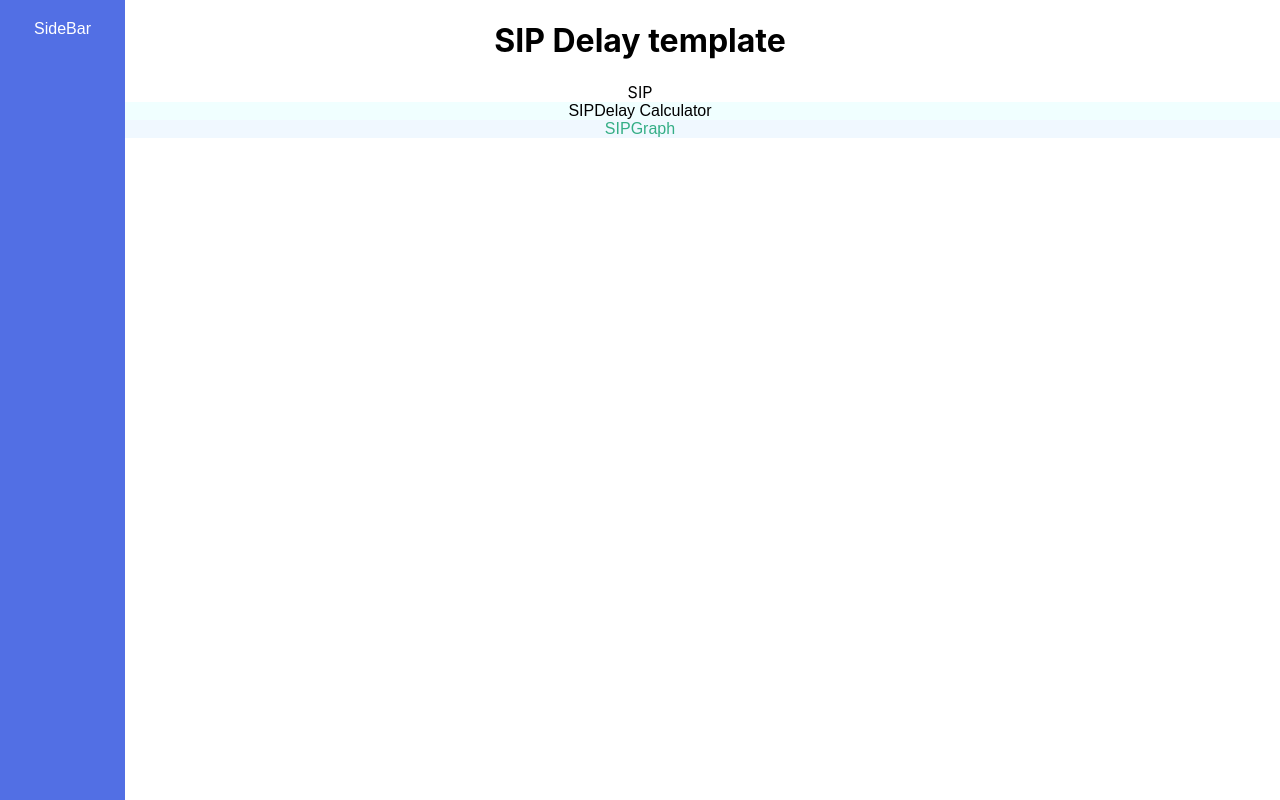
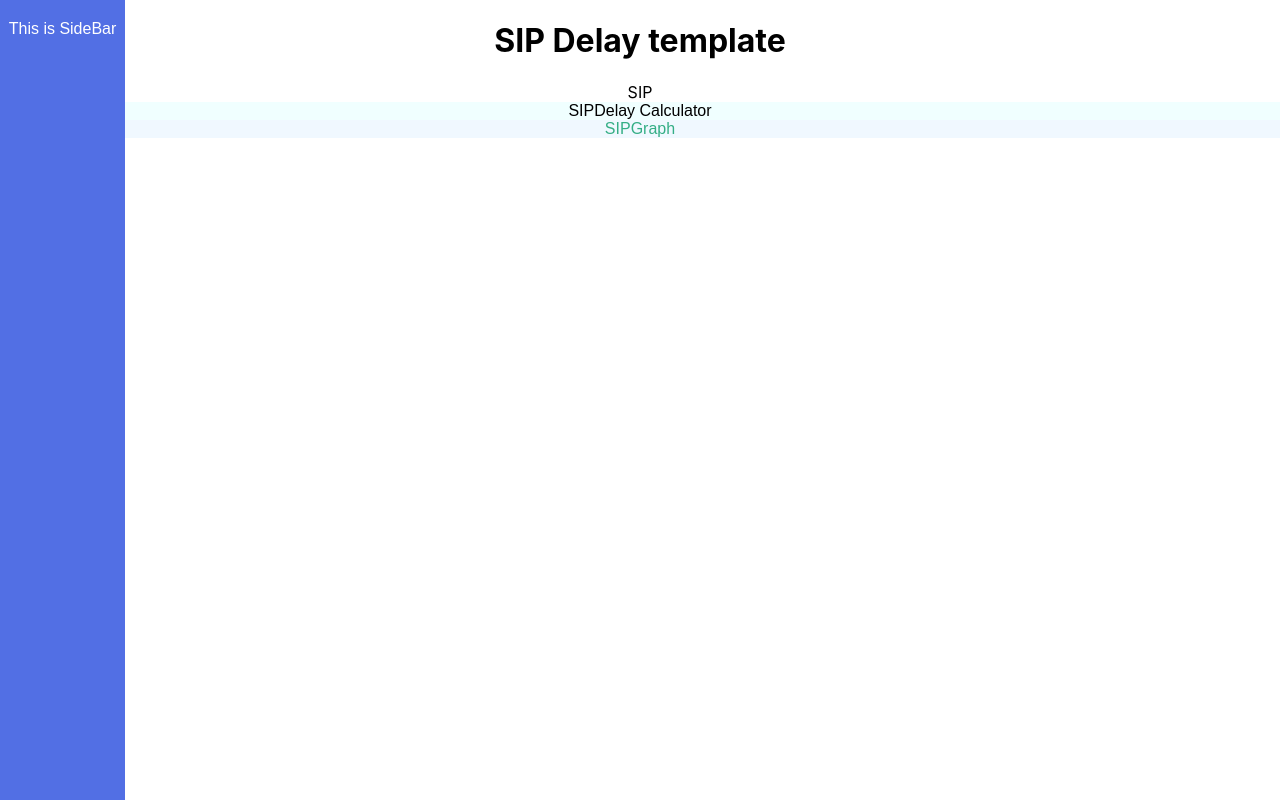
Before and after one commit to shvmsh20/SIP-Delay, a React (Create React App) app: page / in a window 1280 px wide. Built offline with nearby package versions, Linux system fonts and the light colour scheme.

Commit message:
add: HTML code

```diff
--- a/src/App.js
+++ b/src/App.js
@@ -4,10 +4,10 @@ import Main from './Components/Main'
 function App() {
   return (
     < div className='App'>
-      {/* <header className="App-header"> */}
+
         <h1>SIP Delay template</h1>
         <Main/>
-      {/* </header> */}
+
     </div>
   );
 }
--- a/src/Components/SideBar.jsx
+++ b/src/Components/SideBar.jsx
@@ -3,6 +3,6 @@ import '../Media/CSS/App.css';
 
 export default function SideBar() {
   return (
-    <div className='side-bar'>SideBar</div>
+    <div className='side-bar'>This is SideBar</div>
   )
 }
```
